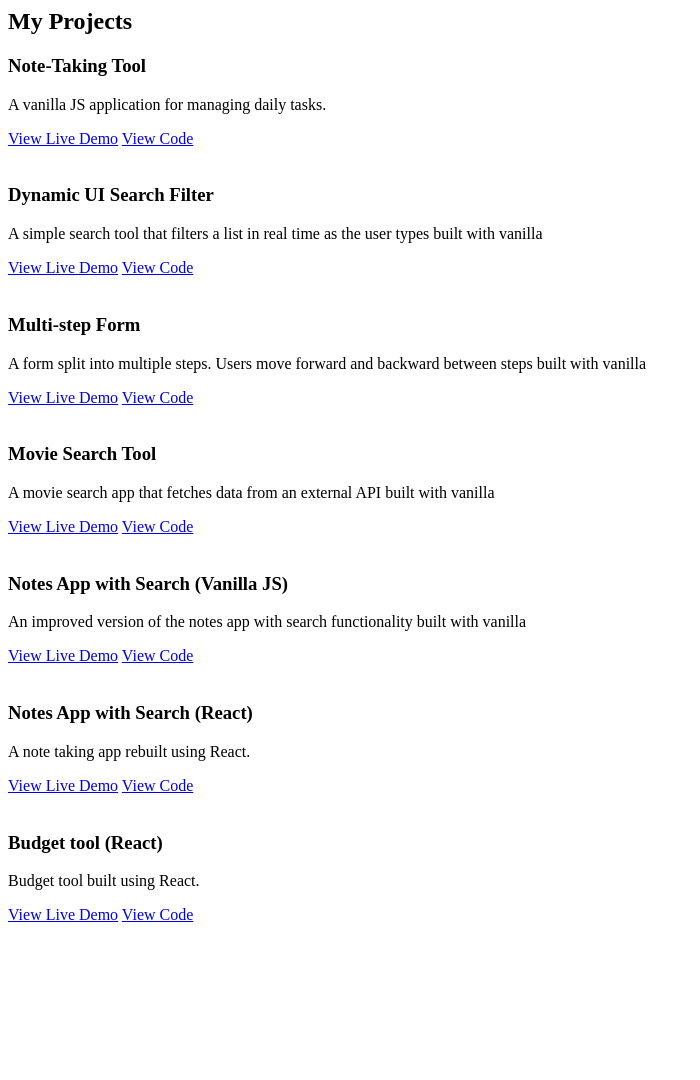
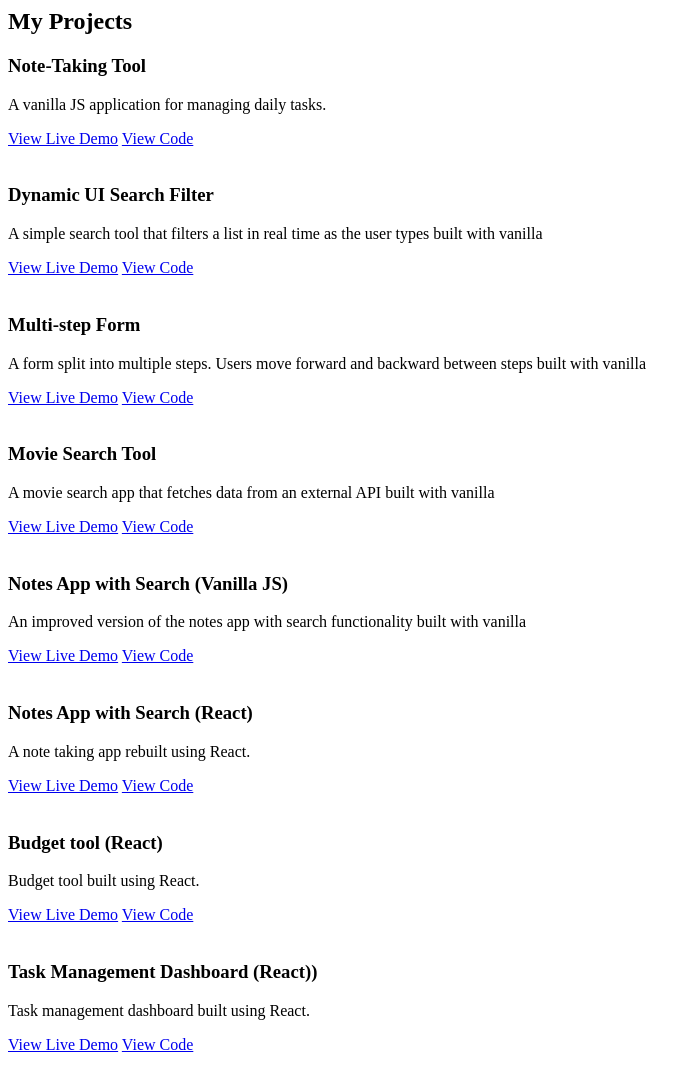
Before and after one commit to eng2code25/eng2code25.github.io, a plain HTML site: page index.html in a window 1280 px wide. Shown: the whole page, without its empty margins (0-700 px from the left). Before the commit the page ends 950 px from the top, so only its background shows below. Drawn offline with Linux system fonts and the light colour scheme.

Commit message:
Add Task Management Dashboard project section

```diff
--- a/index.html
+++ b/index.html
@@ -91,7 +91,7 @@
   </div>
 </br>
 
-    <!-- Project 7: Budget tool (React)-->
+      <!-- Project 7: Budget tool (React)-->
   <div class="project-card">
     <h3>Budget tool (React)</h3>
     <p>Budget tool built using React.</p>
@@ -106,4 +106,21 @@
   </div>
 </br>
 
+  <!-- Project 8: Task Management Dashboard (React)-->
+  <div class="project-card">
+    <h3>Task Management Dashboard (React))</h3>
+    <p>Task management dashboard built using React.</p>
+    <a href="https://task-management-dashboard-topaz-ten.vercel.app/"
+      >View Live Demo</a
+    >
+    <a
+      href="https://github.com/eng2code25/task-management-dashboard"
+      target="_blank"
+      >View Code</a
+    >
+  </div>
+</br>
+
+
+
 </section>
```
